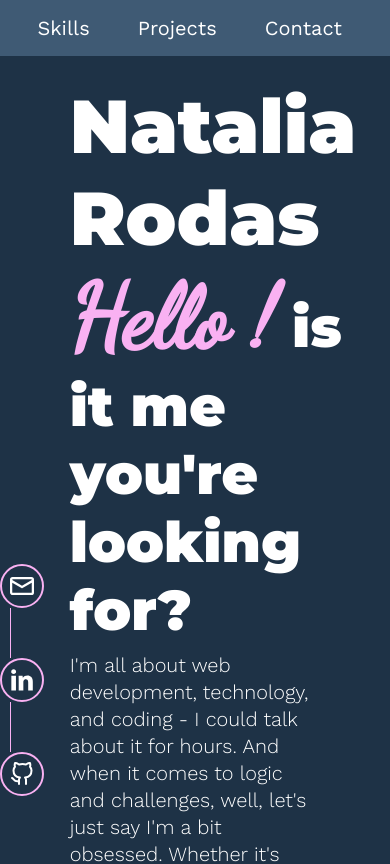
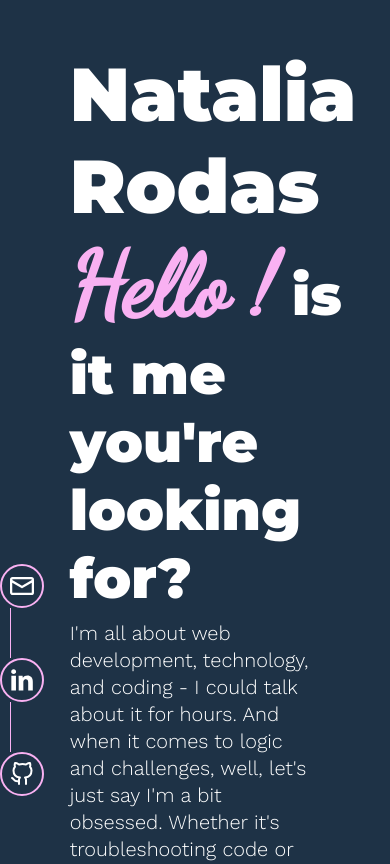
Before and after one commit to NatsGt/portfolio2023, a Next.js app: page / in a window 390 px wide. Shown: the top 864 px of the page. Built offline with nearby package versions, Linux system fonts and the light colour scheme.

Commit message:
hide nav on mobile

```diff
--- a/components/layout/Navigation.tsx
+++ b/components/layout/Navigation.tsx
@@ -5,7 +5,7 @@ import Link from "next/link"
 
 const Navigation = () => {
   return (
-    <nav className={styles.navigation}>
+    <nav className={`${styles.navigation} ${styles.desktopOnly}`}>
       <ul className={styles.linksContainer}>
         <li className={styles.links}>
           <Link href="#about" legacyBehavior>
--- a/styles/components/frontpage.module.scss
+++ b/styles/components/frontpage.module.scss
@@ -40,7 +40,7 @@
 
 @include for-mobile {
   .frontpage {
-    padding-top: 5rem;
+    padding-top: 3rem;
     padding-bottom: 3rem;
   }
 }
--- a/styles/components/navigation.module.scss
+++ b/styles/components/navigation.module.scss
@@ -33,3 +33,9 @@
     }
   }
 }
+
+@include for-mobile {
+  .desktopOnly {
+    display: none;
+  }
+}
```
